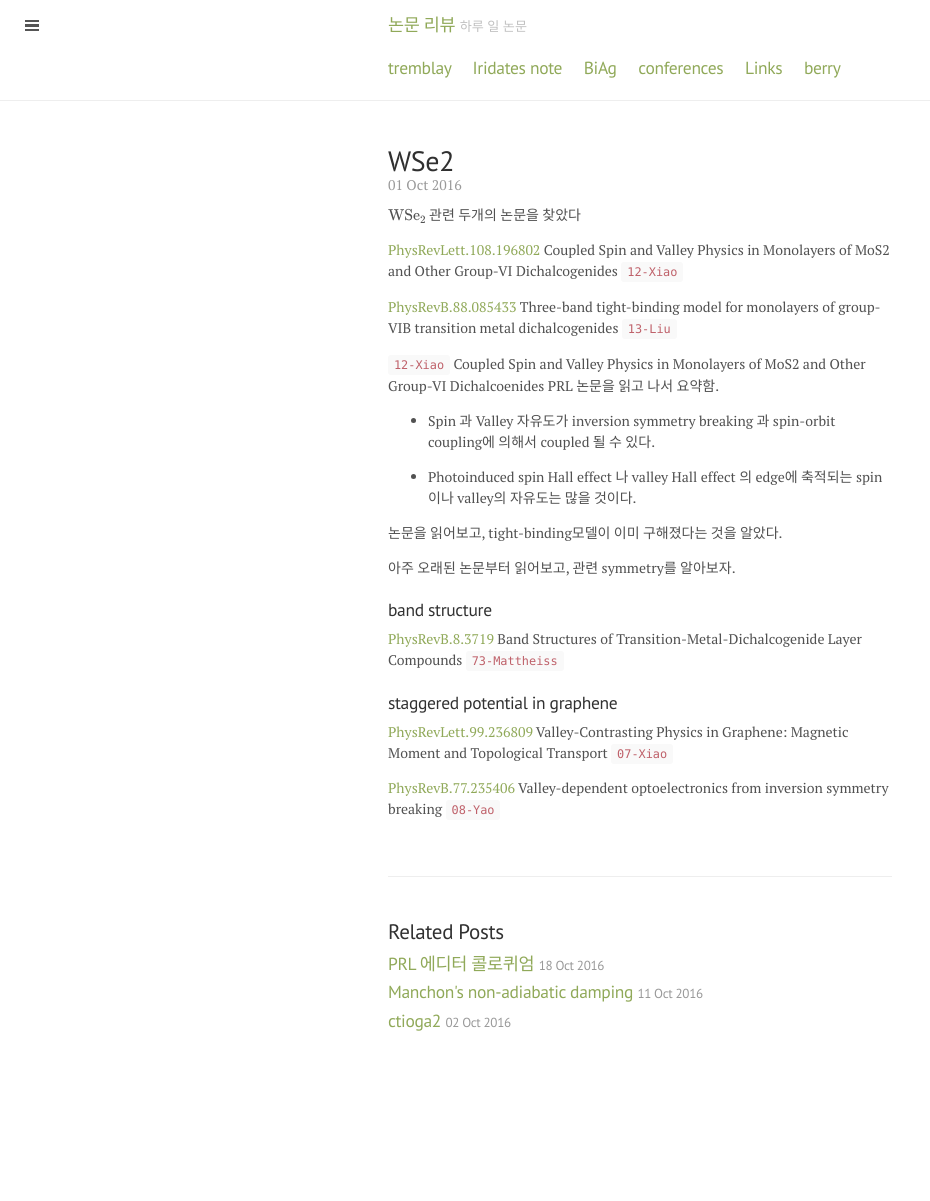
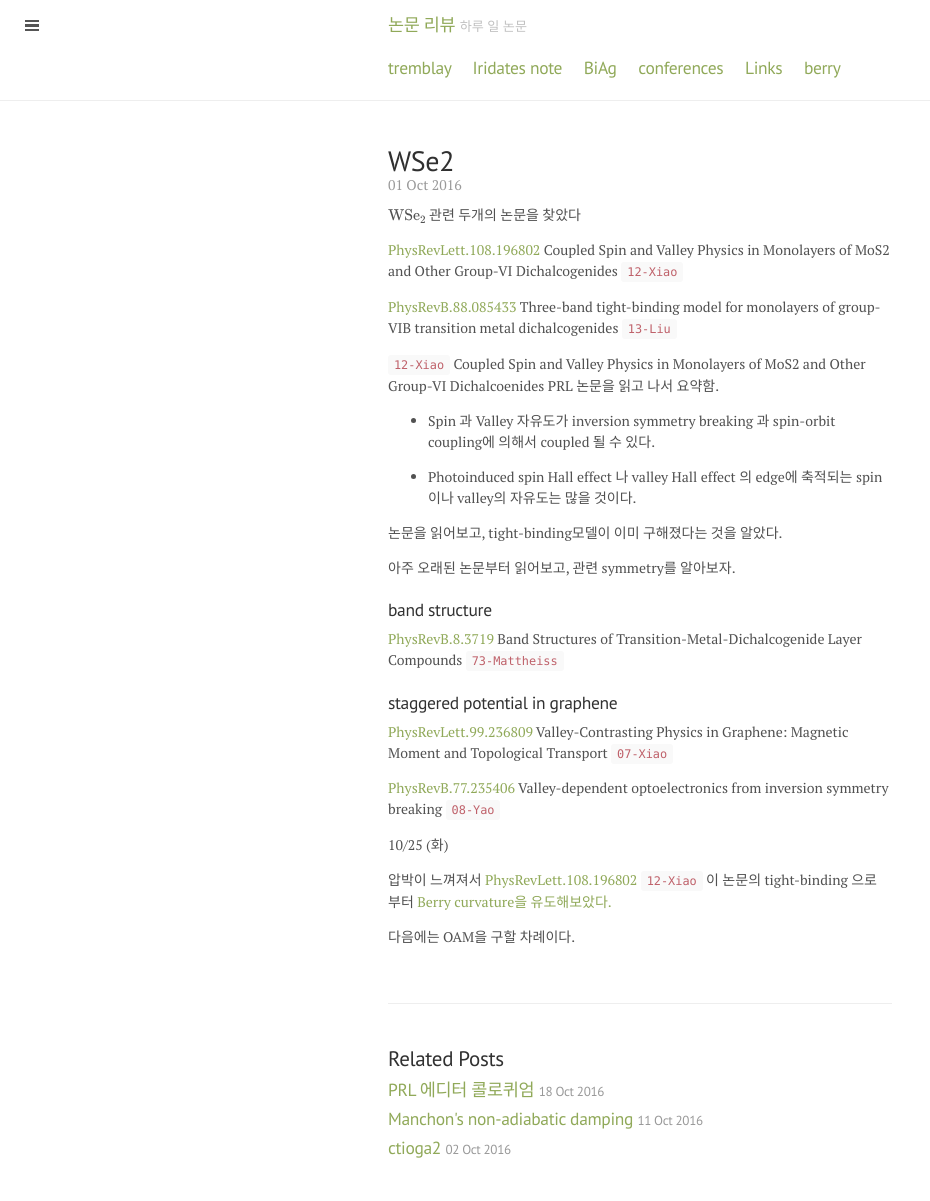
Before and after one commit to qkrwlsghdcjsworlt/work, a Jekyll site: the page built from _posts/2016-10-01-spin-valley-coupling.markdown, in a window 1280 px wide. Shown: the whole page, without its empty margins (0-930 px from the left). Built offline with Jekyll 4.4.1, drawn with Linux system fonts in a browser that asks for light colours; formulas are drawn with MathJax 3; before the commit the page ends 1074 px from its top, so only the background shows below that.

Commit message:
“update”

```diff
--- a/_posts/2016-10-01-spin-valley-coupling.markdown
+++ b/_posts/2016-10-01-spin-valley-coupling.markdown
@@ -34,3 +34,12 @@ categories: spintronics
 [PhysRevLett.99.236809](http://journals.aps.org/prl/abstract/10.1103/PhysRevLett.99.236809) Valley-Contrasting Physics in Graphene: Magnetic Moment and Topological Transport `07-Xiao`
 
 [PhysRevB.77.235406](http://journals.aps.org/prb/abstract/10.1103/PhysRevB.77.235406) Valley-dependent optoelectronics from inversion symmetry breaking `08-Yao`
+
+
+
+
+10/25 (화)
+
+압박이 느껴져서 [PhysRevLett.108.196802](http://journals.aps.org/prl/abstract/10.1103/PhysRevLett.108.196802) `12-Xiao` 이 논문의 tight-binding 으로 부터 [Berry curvature을 유도해보았다.]({{ site.baseurl }}/public/spin-valley/Berry_curvature-25OCT2016.pdf)
+
+다음에는 OAM을 구할 차례이다.
```
Also changed, not shown: 1 other file.
